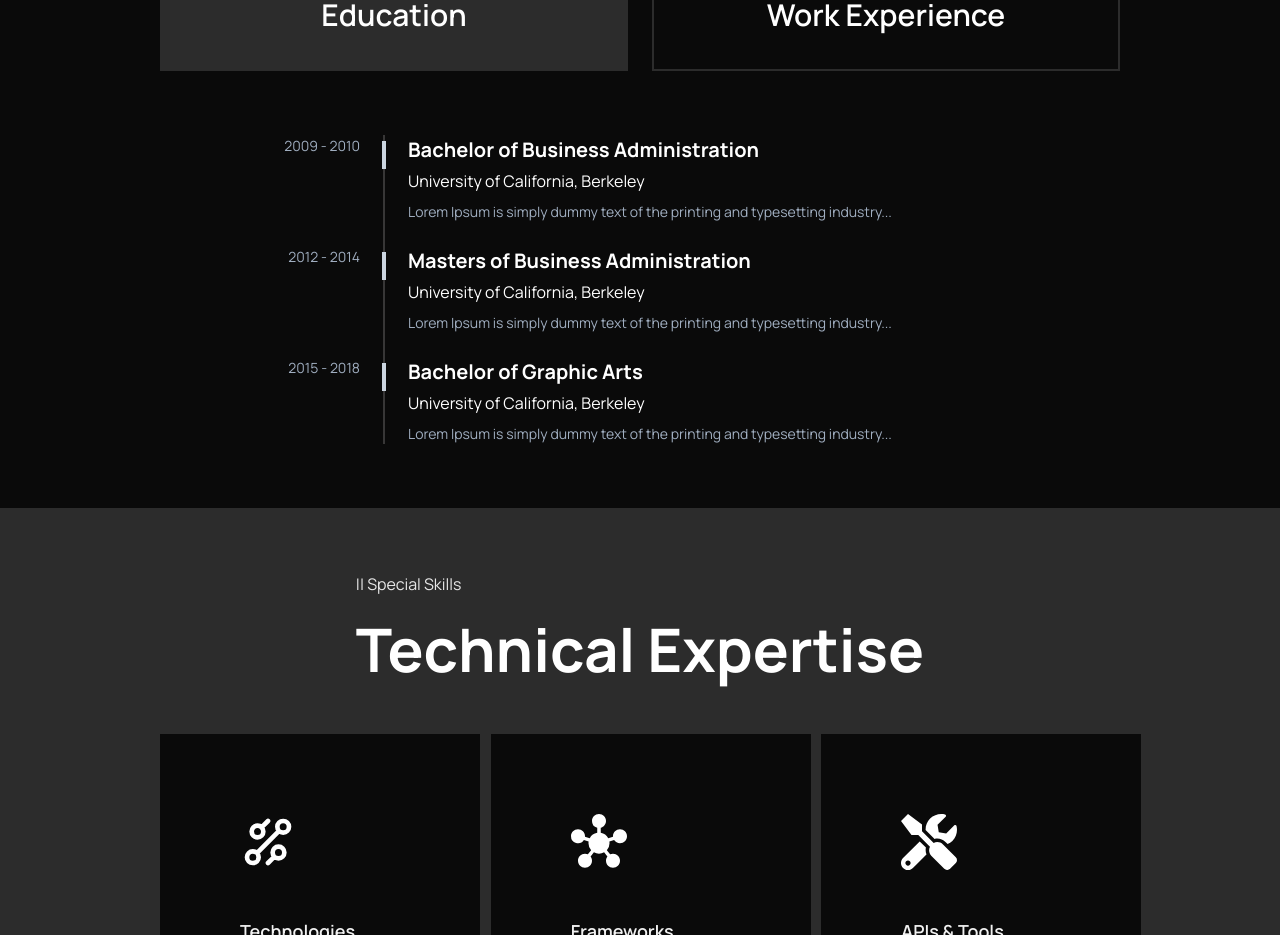
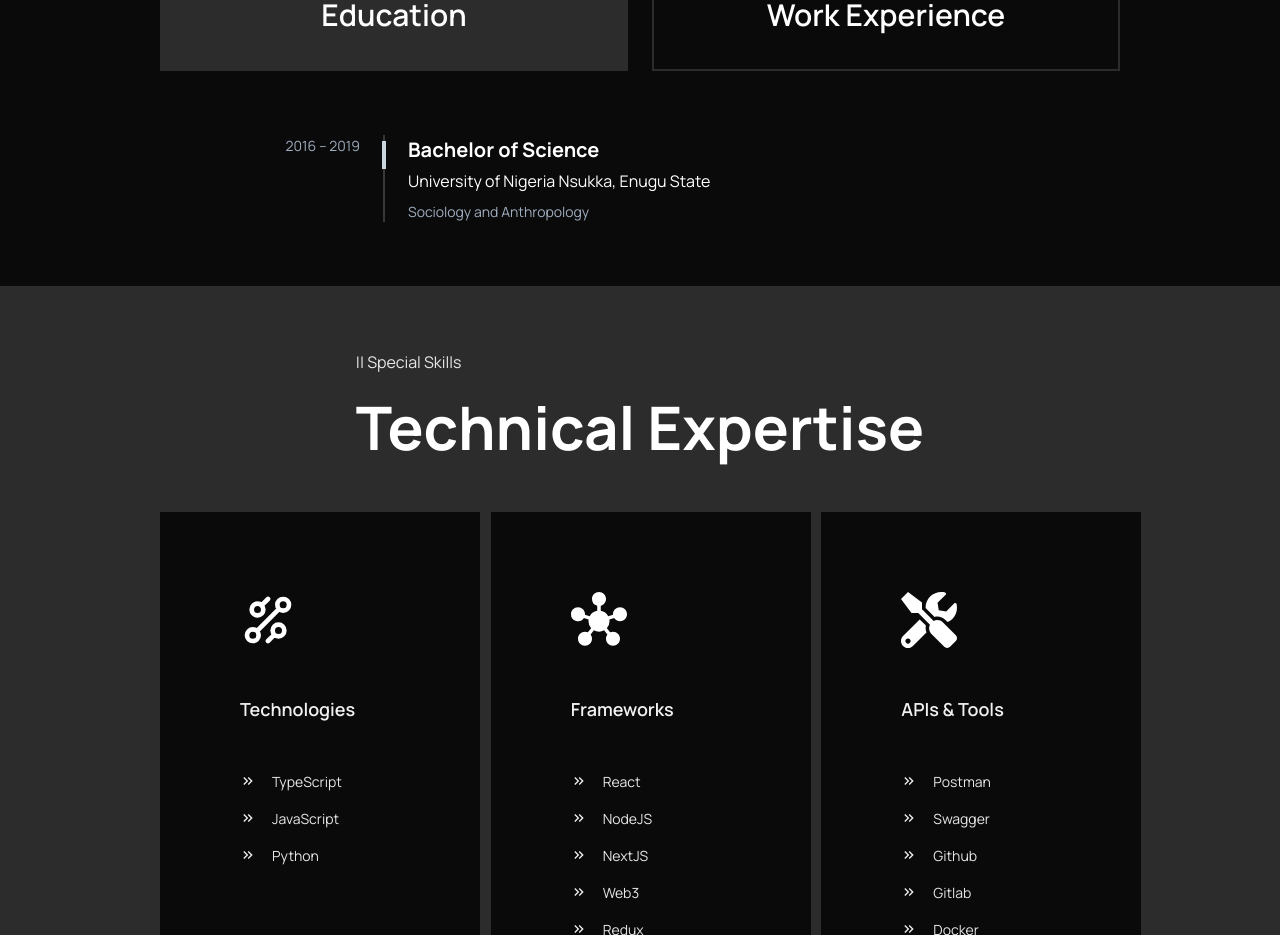
Before and after one commit to Gwonderboy/portfolio, a Next.js app: page /about in a window 1280 px wide. Shown: the part 1220-2155 px from the top of the page. Built offline with nearby package versions, Linux system fonts and the light colour scheme.

Commit message:
feat: updated education data

```diff
--- a/src/_data/backgroundData.ts
+++ b/src/_data/backgroundData.ts
@@ -1,24 +1,10 @@
 export const educationData = [
   {
-    year: "2009 - 2010",
-    title: "Bachelor of Business Administration",
-    school: "University of California, Berkeley",
+    year: "2016 – 2019",
+    title: "Bachelor of Science",
+    school: "University of Nigeria Nsukka, Enugu State",
     description:
-      "Lorem Ipsum is simply dummy text of the printing and typesetting industry...",
-  },
-  {
-    year: "2012 - 2014",
-    title: "Masters of Business Administration",
-    school: "University of California, Berkeley",
-    description:
-      "Lorem Ipsum is simply dummy text of the printing and typesetting industry...",
-  },
-  {
-    year: "2015 - 2018",
-    title: "Bachelor of Graphic Arts",
-    school: "University of California, Berkeley",
-    description:
-      "Lorem Ipsum is simply dummy text of the printing and typesetting industry...",
+      "Sociology and Anthropology",
   },
 ];
 
```
